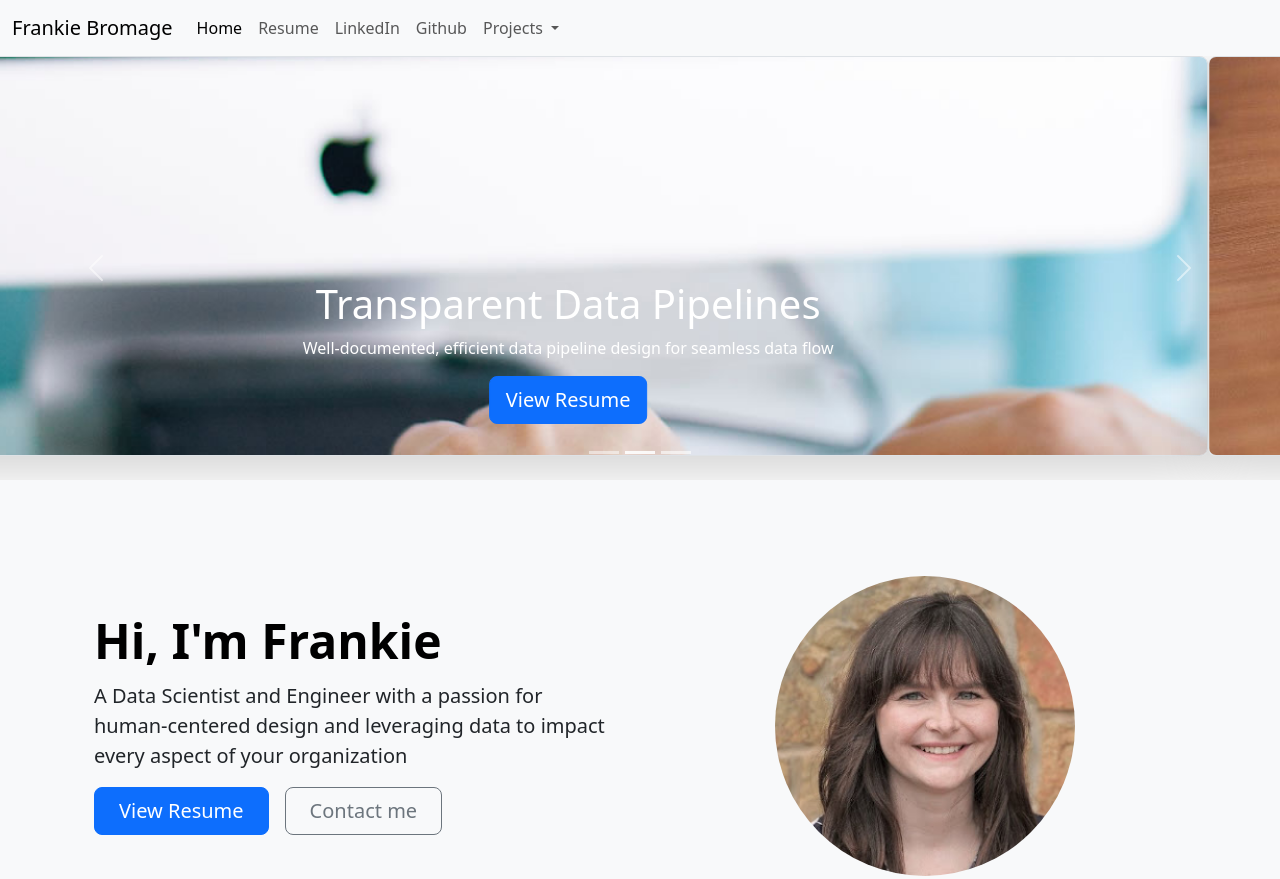
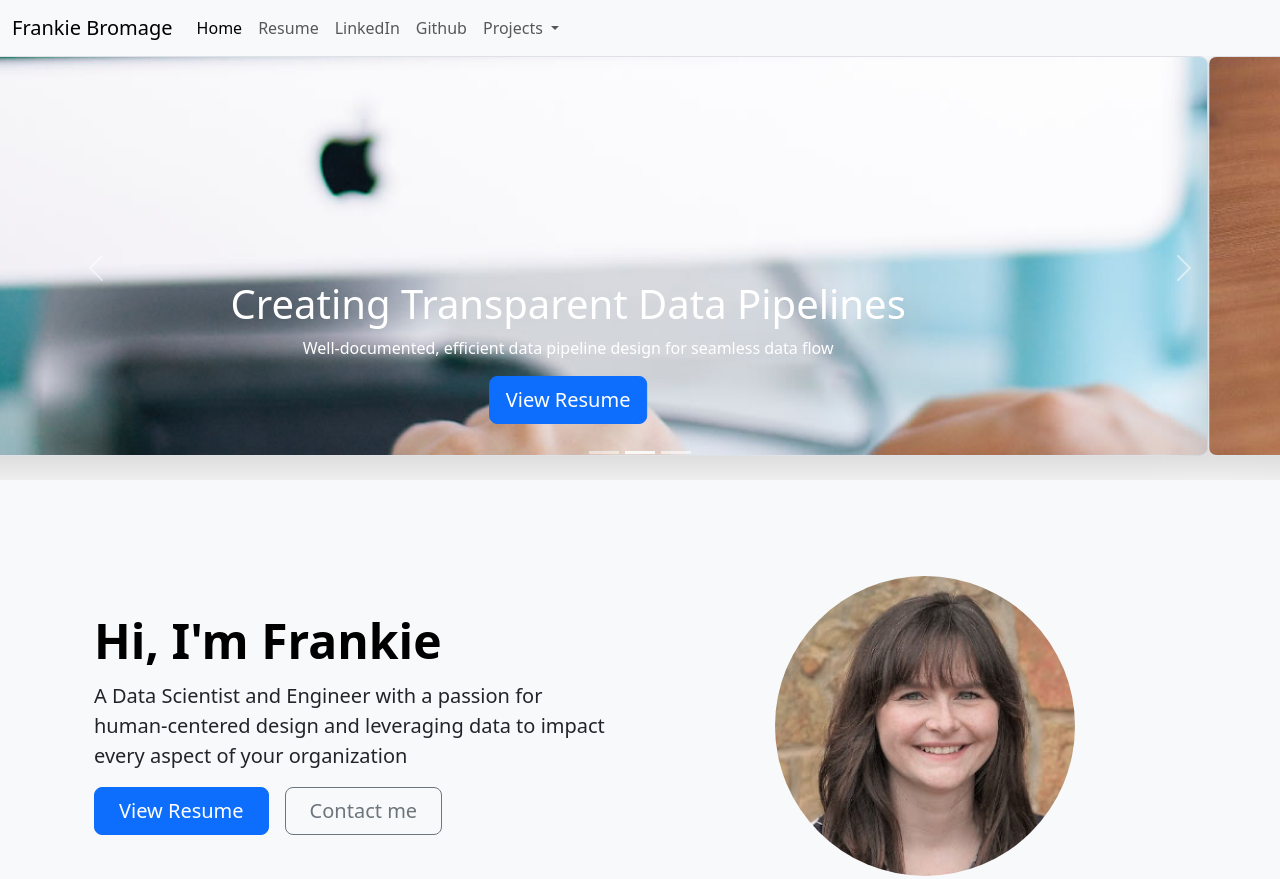
Before and after one commit to frankiebromage/personal-page, a plain HTML site: page index.html in a window 1280 px wide. Shown: the top 879 px of the page. Drawn offline with nearby package versions, Linux system fonts and the light colour scheme.

Commit message:
updated carousel

```diff
--- a/index.html
+++ b/index.html
@@ -82,7 +82,7 @@
             <img src="./images/code_stock_1.jpg" class="img-fluid border rounded-3 shadow-lg mb-4 carousel-img" alt="Example image" width="100%" loading="lazy" object-fit="cover">
             <div class="container">
               <div class="carousel-caption" style=>
-                <h1>Transparent Data Pipelines </h1>
+                <h1>Creating Transparent Data Pipelines </h1>
                 <p>Well-documented, efficient data pipeline design for seamless data flow</p>
                 <p><a class="btn btn-lg btn-primary" href="https://drive.google.com/file/d/1wkJ1youJLgLVH_W-S84WGKS3zisfic4G/view">View Resume</a></p>
               </div>
```
